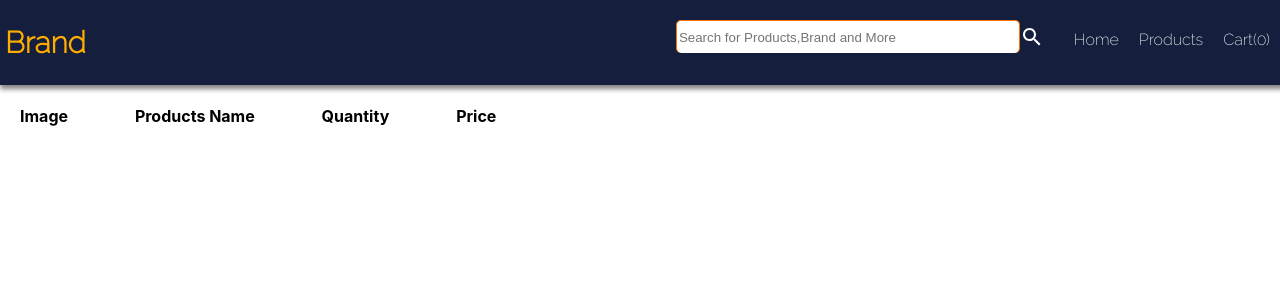
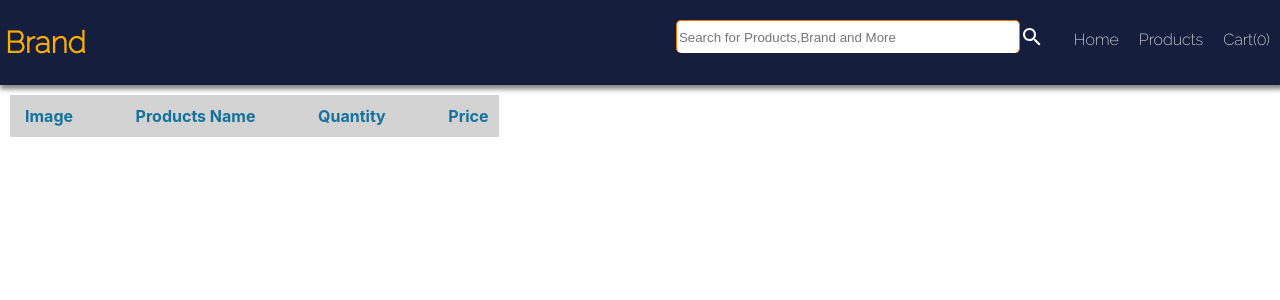
Before and after one commit to arunbanga/E-commerce-Website, a React (Create React App) app: page /checkout in a window 1280 px wide. Shown: the top 300 px of the page. Built offline with nearby package versions, Linux system fonts and the light colour scheme; a web font is replaced by a local one.

Commit message:
cart & checkout page update

```diff
--- a/src/Components/Cart.jsx
+++ b/src/Components/Cart.jsx
@@ -1,7 +1,7 @@
 import React from "react";
 import { Container } from "./Styles/Container.styles";
 import {NavLink} from 'react-router-dom'
-import { deviceMax } from "../Utilis/Device";
+import { deviceMax ,device} from "../Utilis/Device";
 import styled from "styled-components";
 import Button from "@mui/material/Button";
 import { useDispatch, useSelector } from "react-redux";
@@ -58,7 +58,7 @@ const Cart = () => {
                     <h4 className="title">{val.title}</h4>
                     <p className="price">{val.price * val.qty}</p>
                     <div style={{ marginLeft: "20px", display: "flex" }}>
-                      <div>
+                      <div className='qty'>
                         <span
                           style={{
                             fontSize: "24px",
@@ -81,6 +81,7 @@ const Cart = () => {
                           +
                         </span>
                       </div>
+                      <div className='btn'>
                       <Button
                         onClick={() => remove(val.id)}
                         style={{ marginLeft: "20px" }}
@@ -88,6 +89,7 @@ const Cart = () => {
                       >
                         Delete
                       </Button>
+                      </div>
                     </div>
                   </li>
                 );
@@ -144,12 +146,20 @@ const RightContainer = styled.div`
   border: 2px solid white;
   background: white;
   box-shadow: 1px 1px px 1px gray;
+  @media ${device.mobileL} and ${deviceMax.tablet}{
+            width:66%;
+
+ }
   .list {
     color: black;
     display: flex;
     align-items: center;
-    margin-left: 10px;
-    width:100%;
+    justify-content:space-between;
+    width:70%;
+    @media ${device.mobileL} and ${deviceMax.tablet}{
+            width:97%;
+
+     }
   }
   .image {
     width: 100px;
@@ -163,17 +173,25 @@ const RightContainer = styled.div`
     .price {
       padding-left: 10px;
     }
+    .qty{
+      margin-top:4px;
+    }
+    .btn{
+      margin-left:10px;
+    }
   }
   @media ${deviceMax.mobileL} {
     width: 93%;
     .list{
       display:flex;
       flex-direction:column;
-      margin:0px;
+      margin-left:0px;
+      width:82%;
       justify-content:center;
       align-items:center;
-      padding:0px;
+      padding-left:0px;
     }
+
   }
 
 `;
--- a/src/Components/Checkout .jsx
+++ b/src/Components/Checkout .jsx
@@ -1,5 +1,6 @@
 import React from "react";
 import { useSelector } from "react-redux";
+import {deviceMax} from '../Utilis/Device'
 import styled from "styled-components";
 const Checkout = () => {
   const items = useSelector(state => state.cart.cartItems);
@@ -42,11 +43,21 @@ const MainContainer = styled.div`
 `;
 const CenterContainer = styled.div`
   div {
-    width: 38%;
+    width: 37%;
+    background:lightgray;
+    color:#13729c;
+    height:42px;
+    padding:0px 10px 0px 5px;
     display: flex;
+    margin-top:10px;
+    align-items:center;
     margin-left: 10px;
     justify-content: space-between;
+    @media ${deviceMax.mobileL}{
+      width:92%;
+    }
   }
+
 `;
 
 const RightContainer = styled.div`
@@ -55,6 +66,9 @@ const RightContainer = styled.div`
     display: block;
     margin-left: 5px;
     justify-content: space-between;
+    @media ${deviceMax.mobileL}{
+      width:96%;
+    }
   }
 
   .list {
@@ -65,11 +79,13 @@ const RightContainer = styled.div`
     width: 50px;
     height: 60px;
   }
+
+
 `;
 const Footer = styled.div`
   width: 100%;
   position: absolute;
-  bottom: 0px;
+  bottom: 10px;
   display: flex;
   margin-left: 10px;
   justify-content: center;
```
